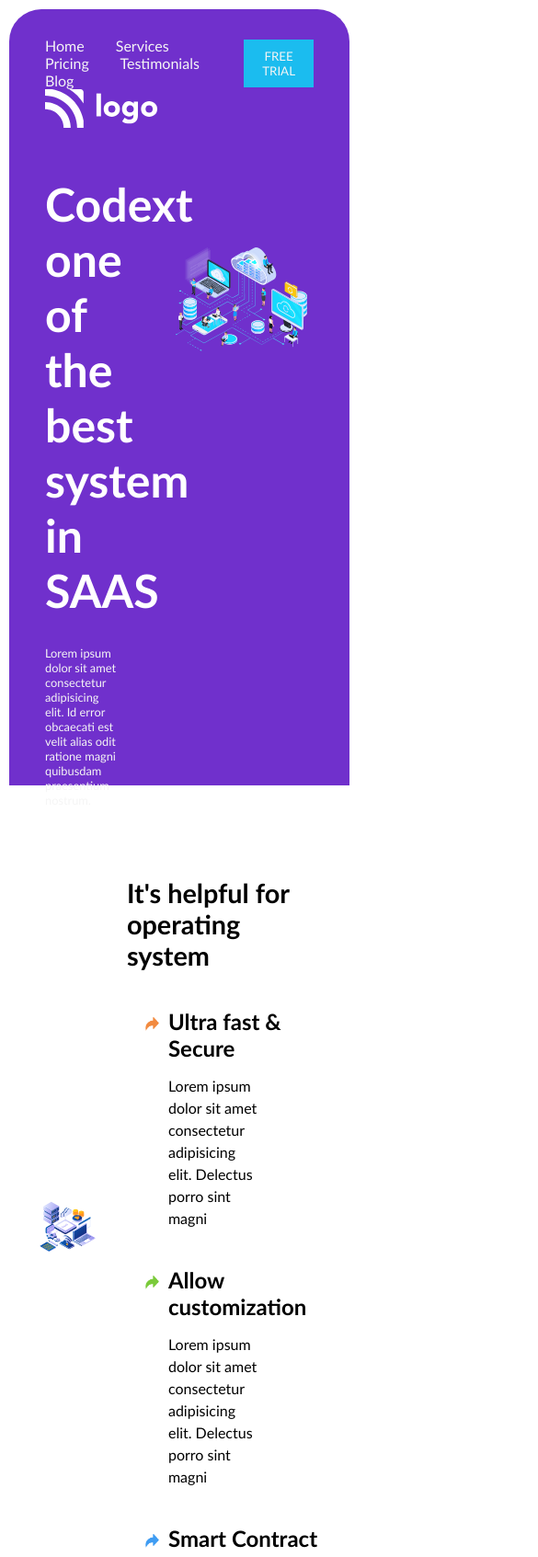
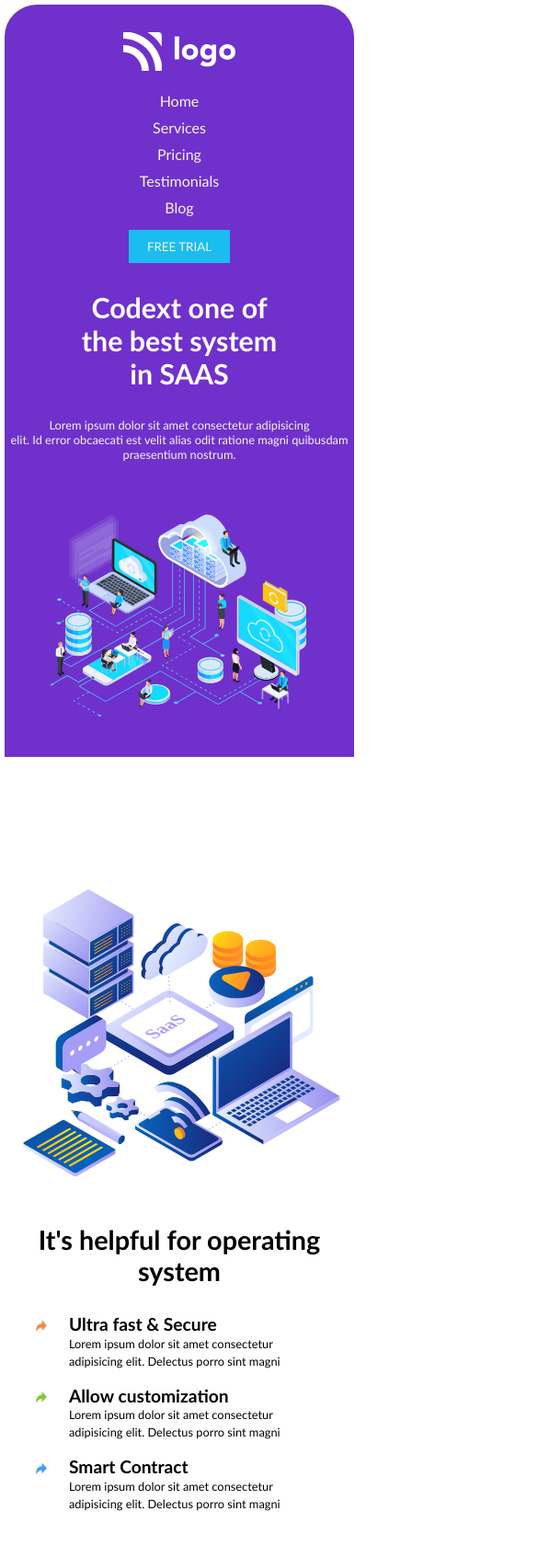
Before and after one commit to mohanchindam/SAAS-Landing-Page-13, a plain HTML site: page index.html in a window 390 px wide. Shown: the top 1693 px of the page at 92% size, 585 px wide, since content can reach past the window. Drawn offline with Linux system fonts and the light colour scheme.

Commit message:
made website mobile responsive and updated readme file.

```diff
--- a/style.css
+++ b/style.css
@@ -15,16 +15,15 @@ body{
     margin:10px 10px;
     border-top-left-radius: 35px;
     border-top-right-radius: 35px;
-    height:100vh;
-    padding-bottom: 600px !important;
-    /* border: 2px solid black; */
 }
+/* ===navbar=== */
 .navbar{
-    margin: 0 10vw;
-    /* border: 2px solid black; */
+    margin: 0 10%;
+    display: flex;
+    flex-direction: row-reverse;
+    justify-content: space-between;
 }
 .nav-right{
-    float:right;
     display: flex;
     align-items: center;
     gap:10px;
@@ -32,10 +31,10 @@ body{
 }
 .nav-right button{
     padding: 10px 20px;
-    /* font-weight: 550; */
     background-color:#1BBCEF;
     color: #f5f5f5;
-    border: none
+    border: none;
+    cursor: pointer
 }
 .nav-item{
     margin-right: 30px;
@@ -45,13 +44,55 @@ body{
     border-bottom: 1.5px solid rgb(206, 107, 222);
     color:rgb(46, 136, 255)
 }
-/* ==================== */
+/*media query*/
+@media screen and (max-width:992px) {
+    .navbar{
+        margin: 0;
+        padding: 0 20px;
+        gap:20px;
+    }
+    .nav-right{
+        align-items: center;
+        gap:15px;
+    }
+    .nav-item{
+        margin-right:0;
+    }
+    .nav-items{
+        display: flex;
+        gap: 10px;
+    }
+}
+@media screen and (max-width:768px) {
+    .navbar{
+       flex-direction: column-reverse;
+       align-items: center;
+       padding: 0;
+    }
+    .head-top{
+        margin: 5px;
+    }
+
+}
+@media screen and (max-width:480px) {
+    .nav-right{
+        flex-direction: column;
+        align-items: center;
+    }
+    .nav-items{
+        flex-direction: column;
+        align-items: center;
+        gap: 10px;
+    }
+}
+
+
+/* ==========top-section section========== */
 
 .top-section{
     display: flex;
     align-items: center;
     justify-content: space-between;
-    /* border:2px solid; */
     margin: 50px 10vw;
     /* gap:30px; */
 }
@@ -78,16 +119,47 @@ width: 35%;
 .network{
     width:100%
 }
-/* ============================ */
+/*media query*/
+@media screen and (max-width:992px) {
+    .top-content h1{
+        font-size: 190%;
+    }
+}
+@media screen and (max-width:768px) {
+    .top-content{
+        width: 100%;
+    }
+    .top-section{
+        flex-direction: column;
+        align-items: center;
+        justify-content: center;
+        margin: 0;
+        padding-top: 30px;
+        text-align: center;
+        /* gap:30px; */
+    }
+    .top-content h1{
+        /* font-size: 50px; */
+    }
+    .top-content p{
+       width: 100%;
+    }
+    .top-image{
+        margin:0;
+        height: 70%;
+        width:80%;
+    }
+}
+/* =============main-body============= */
 .main-body{
-    margin: 0 10vw;
+    margin: 0 10%;
     margin-top:100px;
     padding-bottom: 100px;
 }
 .saas-features{
     display: flex;
     justify-content: space-between;
-    gap:8vw;
+    gap:8%;
     width: 100%;
 }
 .saas-image{
@@ -117,6 +189,60 @@ width: 35%;
     width: 60%;
     line-height: 150%;
 }
+/*media query*/
+@media screen and (max-width:768px) {
+    .main-body{
+        margin: 0;
+    }
+    .saas-description{
+        transform: scale(0.8);
+    }
+    .saas-features{
+        display: flex;
+        justify-content: space-between;
+        gap:10px;
+        width: 100%;
+    }
+    .saas-image{
+        height: 100%;
+        width: 100%;
+        margin-top: 100px;
+    }
+    .saas-description p{
+        width: 100%;
+        margin: 0;
+        margin-bottom: 20px;
+    }
+    .saas-description>div{
+        margin: 0;
+        gap:30px;
+    }
+}
+@media screen and (max-width:480px) {
+    .saas-heading{
+        text-align: center;
+    }
+    .saas-description{
+        transform: scale(0.8);
+    }
+    .saas-features{
+        flex-direction: column;
+        justify-content: space-between;
+        gap:10px;
+        width: 100%;
+    }
+    .saas-image{
+        height: 100%;
+        width: 100%;
+        margin-top: 100px;
+    }
+    .saas-description p{
+        width: 100%;
+    }
+    .saas-description>div{
+        align-items: ;
+    }
+}
 /* ========================= */
 .cust-cards{
     margin-top: 50px;
@@ -131,12 +257,12 @@ width: 35%;
 }
 .cards{
     display: flex;
+    flex-wrap: wrap;
     justify-content: space-around;
     margin-top: 50px;
     gap:20px;
 }
 .image{
-    /* padding: 30px; */
     border-radius:50%;
     width: 90px;
     height: 90px;
@@ -168,7 +294,6 @@ background-color: rgb(250, 234, 235);
     justify-content: flex-start;
     gap:20px;
     border-radius: 10%;
-    /* padding:28px 20px 10px 20px; */
     box-shadow: 3px 3px 3px 1px rgba(0, 0, 0,0.25);
 }
 .card-desc{
@@ -200,3 +325,7 @@ background-color: rgb(250, 234, 235);
 .card4 img{
     filter: invert(34%) sepia(57%) saturate(1770%) hue-rotate(266deg) brightness(82%) contrast(83%);
 }
+
+@media screen and (max-width:768px){
+    .cards{
+}
```
Also changed, not shown: index.html (indentation only), 1 other file.
